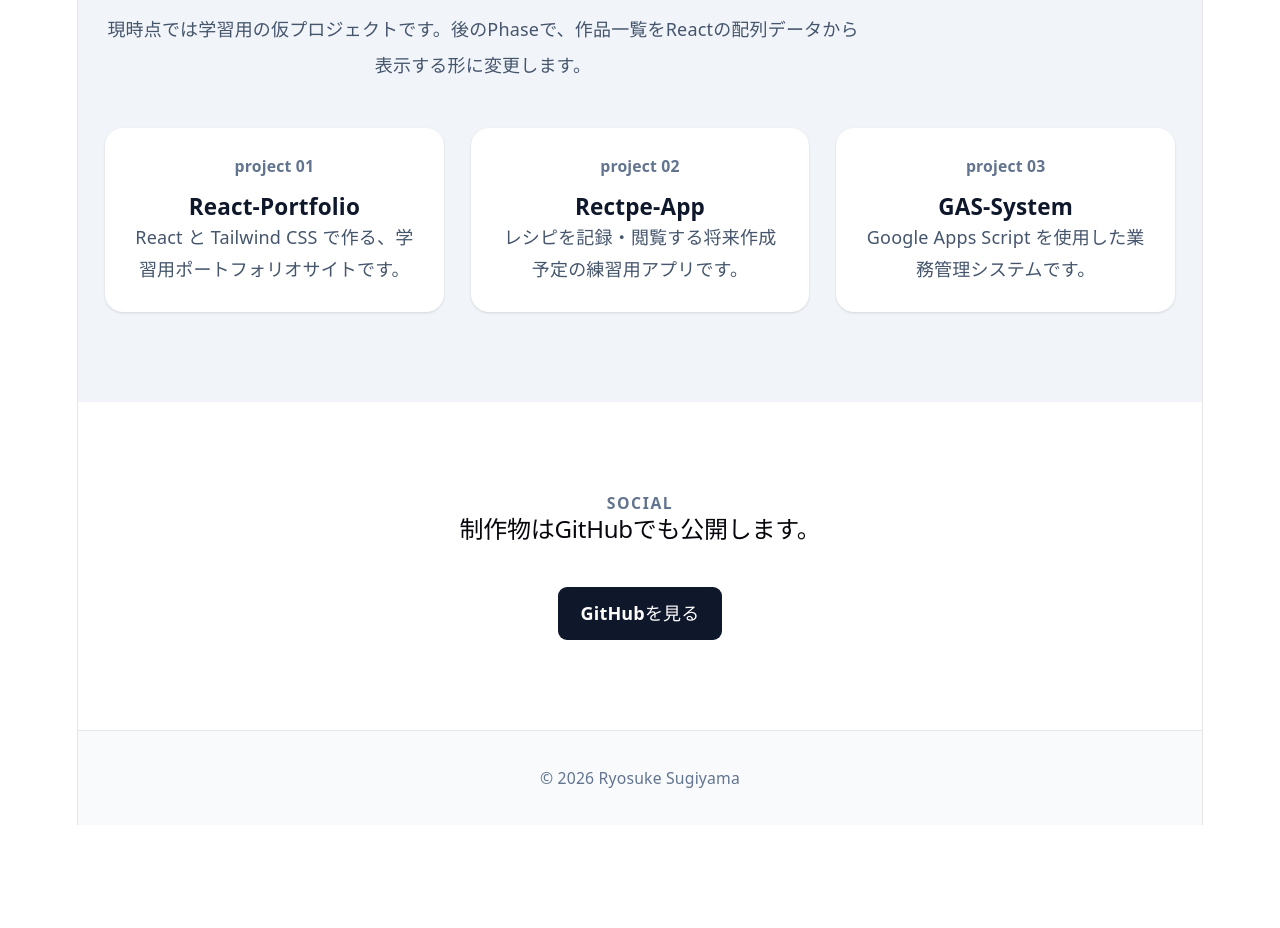
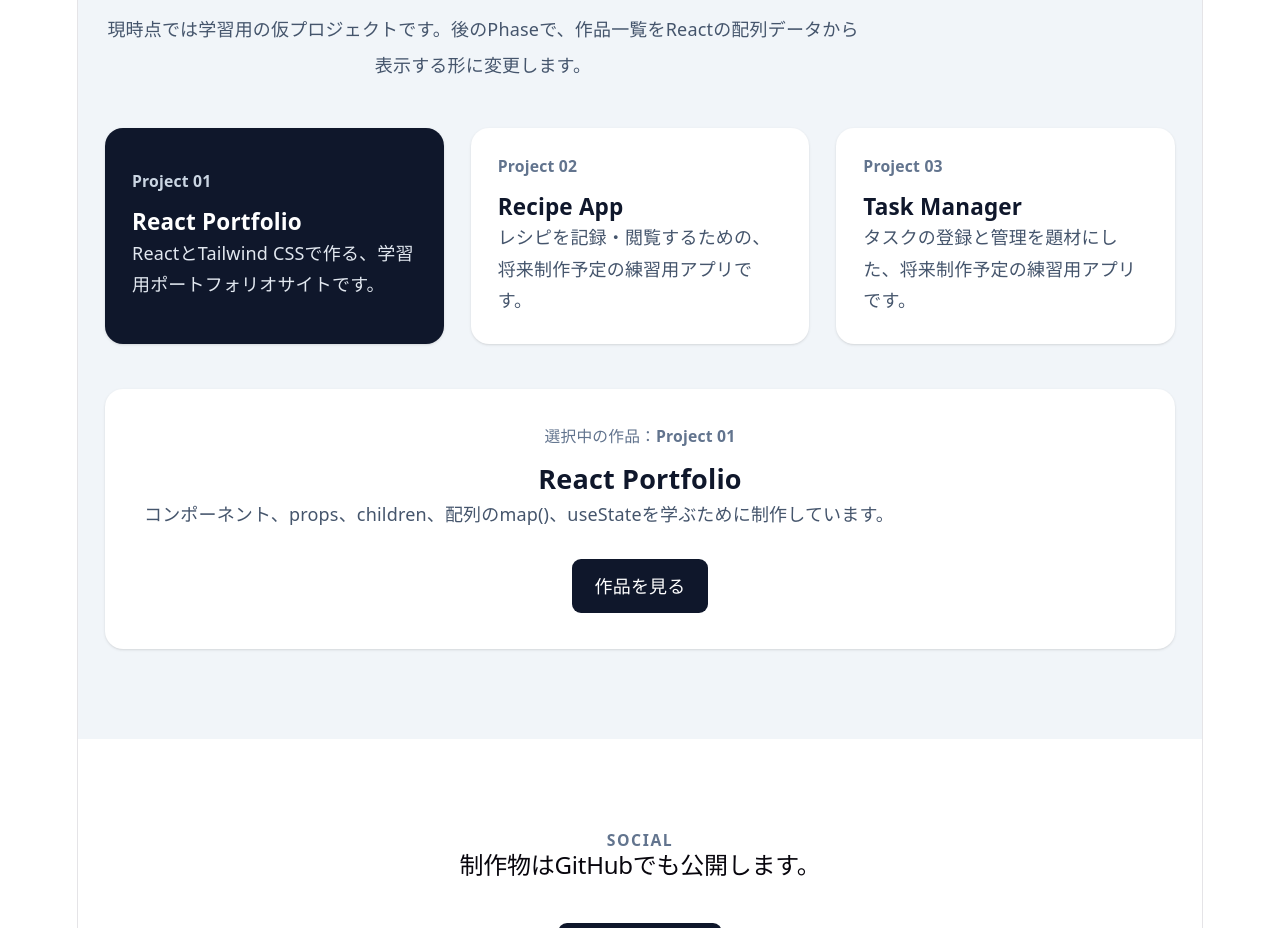
Before and after one commit to ryopan56/react-portfolio, a React (Vite) app: page / in a window 1280 px wide. Shown: the part 1320-2248 px from the top of the page. Before the commit the page ends 2145 px from the top, so only its background shows below. Built offline with nearby package versions, Linux system fonts and the light colour scheme.

Commit message:
useState実装

```diff
--- a/src/components/Portfolio.jsx
+++ b/src/components/Portfolio.jsx
@@ -1,7 +1,13 @@
-import Section from "./Section";
-import { projects } from "../data/projects";
+import { useState } from "react"
+import Section from "./Section"
+import { projects } from "../data/projects"
 
 function Portfolio() {
+  const [selectedProjectID, setSelectedProjectID] = useState(projects[0].id)
+  const selectedProject = projects.find((project) =>
+    project.id === selectedProjectID
+  )
+
   return (
     <Section id="portfolio" sectionClassName="bg-slate-100">
       <p className="text-sm font-bold uppercase tracking-widest text-slate-500">
@@ -18,22 +24,57 @@ function Portfolio() {
 
       <div className="mt-10 grid gap-6 md:grid-cols-3">
         {projects.map((project) => {
+          const isSelected = project.id === selectedProjectID
+
           return (
-            <article
+            <button
+              type = "button"
               key={project.id}
-              className="rounded-2xl bg-white p-6 shadow-sm"
+              onClick = {() => setSelectedProjectID(project.id)}
+              className= {`rounded-2xl p-6 text-left shadow-sm transition
+                ${isSelected
+                  ? 'bg-slate-900 text-white'
+                  : 'bg-white hover:-translate-y-1 hover:shadow-md' }`}
             >
-              <p className="text-sm font-semibold text-slate-500">
+              <p className={`text-sm font-semibold
+              ${isSelected
+                ? "text-slate-300"
+                : "text-slate-500"}`}
+              >
                 {project.number}
               </p>
               <h3 className="mt-3 text-xl font-bold">{project.title}</h3>
-              <p className="mt-3 leading-7 text-slate-600">
+              <p className={`mt-3 leading-7 ${
+                  isSelected ? 'text-slate-200' : 'text-slate-600'
+                }`}
+              >
                 {project.description}
               </p>
-            </article>
+            </button>
           );
         })}
       </div>
+
+      <article className="mt-10 rounded-2xl bg-white p-8 shadow-sm">
+        <p className="text-sm font-semibold text-slate-500">
+          選択中の作品：{selectedProject.number}
+        </p>
+
+        <h3 className="mt-3 text-2xl font-bold">{selectedProject.title}</h3>
+
+        <p className="mt-4 max-w-2xl leading-8 text-slate-600">
+          {selectedProject.detail}
+        </p>
+
+        <a
+          href={selectedProject.projectUrl}
+          target="_blank"
+          rel="noreferrer"
+          className="mt-6 inline-flex rounded-lg bg-slate-900 px-5 py-3 font-semibold text-white transition hover:bg-slate-700"
+        >
+          作品を見る
+        </a>
+      </article>
     </Section>
   );
 }
--- a/src/data/projects.js
+++ b/src/data/projects.js
@@ -1,21 +1,29 @@
 export const projects = [
   {
-    id: "react-portfolio",
-    number: "project 01",
-    title: "React-Portfolio",
-    description:
-      "React と Tailwind CSS で作る、学習用ポートフォリオサイトです。",
+    id: 'react-portfolio',
+    number: 'Project 01',
+    title: 'React Portfolio',
+    description: 'ReactとTailwind CSSで作る、学習用ポートフォリオサイトです。',
+    detail:
+      'コンポーネント、props、children、配列のmap()、useStateを学ぶために制作しています。',
+    projectUrl: 'https://github.com/ryopan56/react-portfolio',
   },
   {
-    id: "recipe-app",
-    number: "project 02",
-    title: "Rectpe-App",
-    description: "レシピを記録・閲覧する将来作成予定の練習用アプリです。",
+    id: 'recipe-app',
+    number: 'Project 02',
+    title: 'Recipe App',
+    description: 'レシピを記録・閲覧するための、将来制作予定の練習用アプリです。',
+    detail:
+      '料理名、材料、手順などを登録し、一覧から確認できるアプリを想定しています。',
+    projectUrl: 'https://github.com/ryopan56',
   },
   {
-    id: "gas-project",
-    number: "project 03",
-    title: "GAS-System",
-    description: "Google Apps Script を使用した業務管理システムです。",
+    id: 'task-manager',
+    number: 'Project 03',
+    title: 'Task Manager',
+    description: 'タスクの登録と管理を題材にした、将来制作予定の練習用アプリです。',
+    detail:
+      'タスクの追加、完了・未完了の切り替え、一覧表示を題材にReactを学ぶ予定です。',
+    projectUrl: 'https://github.com/ryopan56',
   },
-];
+]
```
